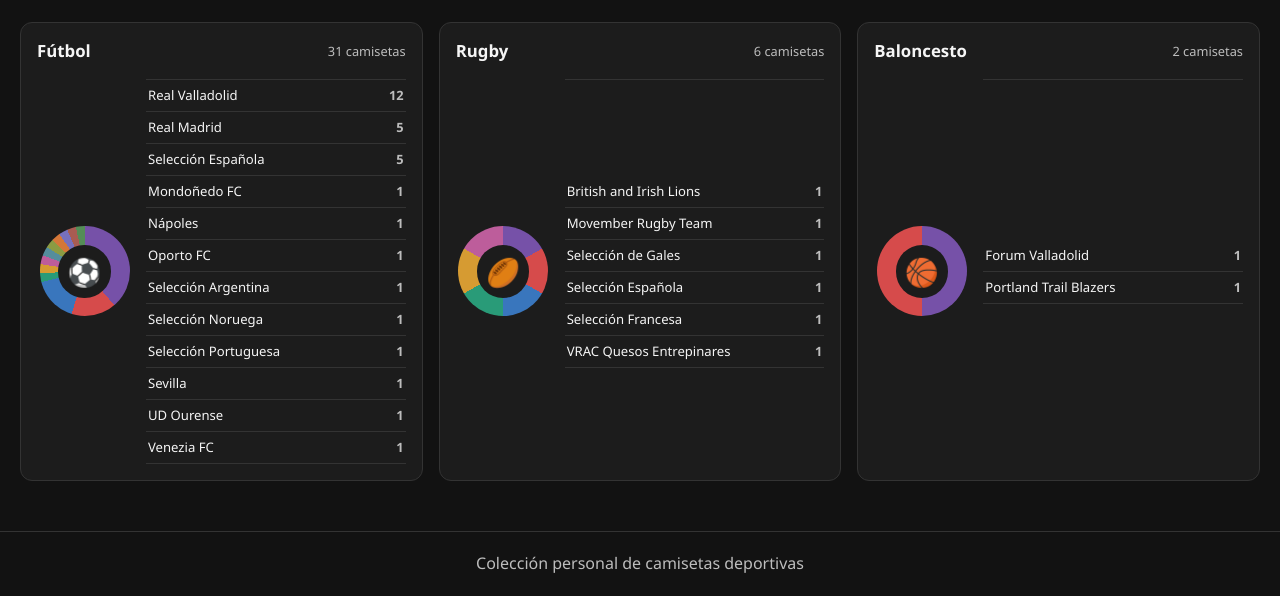
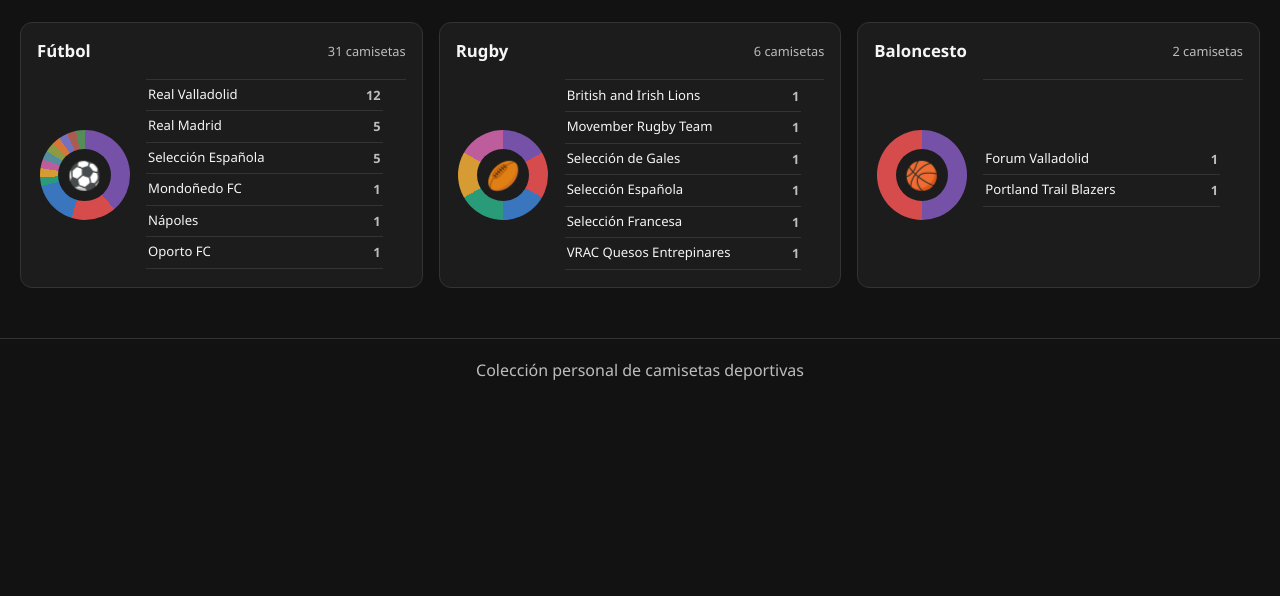
Before and after one commit to dhp33/coleccion_camisetas, a plain HTML site: page index.html in a window 1280 px wide. Shown: the part 204-800 px from the top of the page. Drawn offline with Linux system fonts and the light colour scheme.

Commit message:
ajuste portada

```diff
--- a/css/estilos.css
+++ b/css/estilos.css
@@ -1218,3 +1218,39 @@ button:hover, .boton-secundario:hover { filter: brightness(1.15); }
         justify-content: flex-start;
     }
 }
+
+/* =====================================================
+   LISTADO DE EQUIPOS: SCROLL Y CENTRADO
+   ===================================================== */
+
+.lista-equipos {
+    min-width: 0;
+    align-self: stretch;
+    justify-content: flex-start;
+    overflow-y: auto;
+    overflow-x: hidden;
+    scrollbar-gutter: stable;
+    padding-right: 8px;
+}
+
+.equipo-estadistica {
+    align-items: flex-start;
+    gap: 8px;
+}
+
+.enlace-equipo {
+    flex: 1 1 auto;
+    min-width: 0;
+    overflow-wrap: anywhere;
+    line-height: 1.35;
+}
+
+.cantidad-equipo {
+    flex: 0 0 auto;
+    white-space: nowrap;
+}
+
+/* Centrar listas con 6 equipos o menos */
+.lista-equipos-corta {
+    justify-content: center;
+}
--- a/js/app.js
+++ b/js/app.js
@@ -268,6 +268,27 @@ function dibujarGraficoDeporte(datos, contenedor) {
 
     });
 
-    tarjeta.appendChild(listaEquipos);
+        tarjeta.appendChild(listaEquipos);
     contenedor.appendChild(tarjeta);
+
+    // Limitar el listado a la altura de los primeros 6 equipos.
+    if (listaEquipos.children.length > 6) {
+
+        requestAnimationFrame(() => {
+
+            const primerosSeis = Array.from(listaEquipos.children)
+                .slice(0, 6);
+
+            const alturaMaxima = primerosSeis.reduce(
+                (total, fila) => total + fila.offsetHeight,
+                0
+            );
+
+            listaEquipos.style.maxHeight = `${alturaMaxima}px`;
+        });
+
+    } else {
+
+        listaEquipos.classList.add("lista-equipos-corta");
+    }
 }
```
